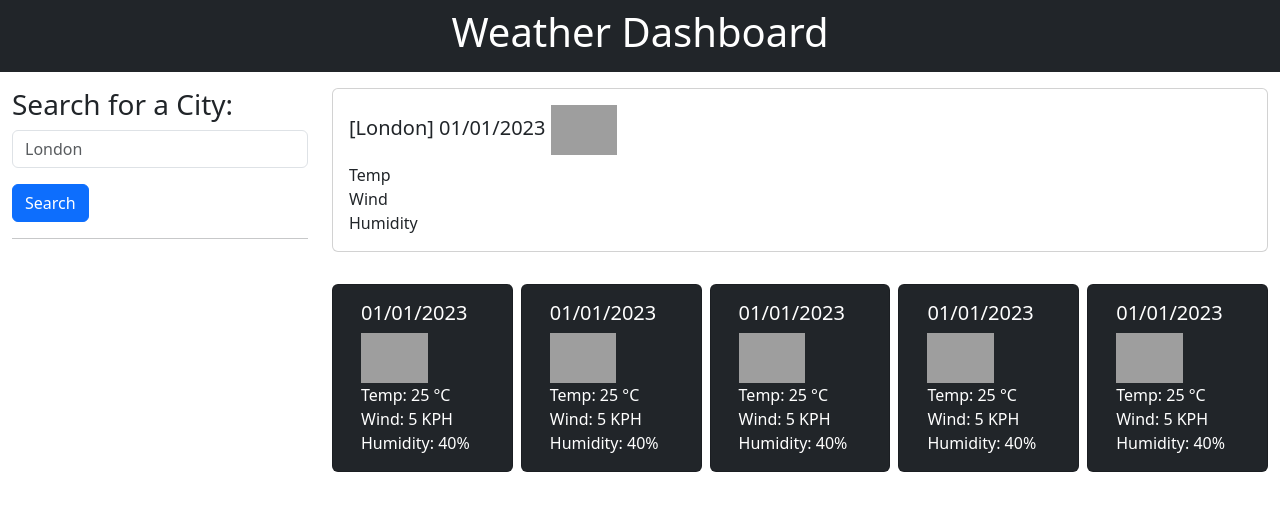
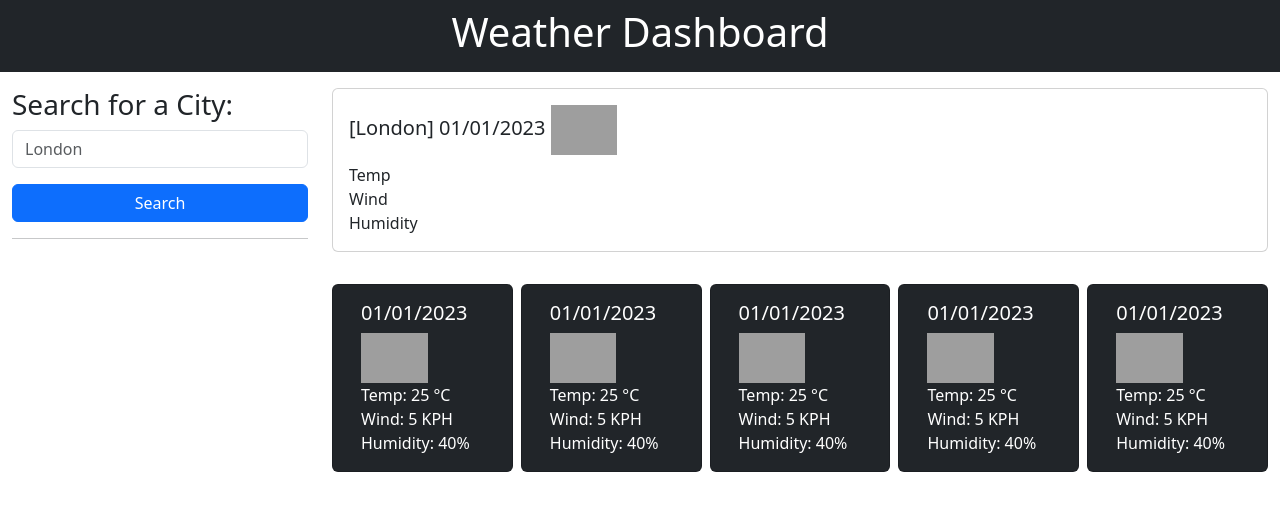
Before and after one commit to Stefan4D/weather-dashboard, a plain HTML site: page index.html in a window 1280 px wide. Drawn offline with nearby package versions, Linux system fonts and the light colour scheme; no server answers; grey boxes are pictures that could not be loaded.

Commit message:
Fixed button width to 100%

```diff
--- a/index.html
+++ b/index.html
@@ -45,6 +45,7 @@
                 type="submit"
                 class="btn btn-primary"
                 aria-label="submit search"
+                style="width: 100%"
               >
                 Search
               </button>
```
